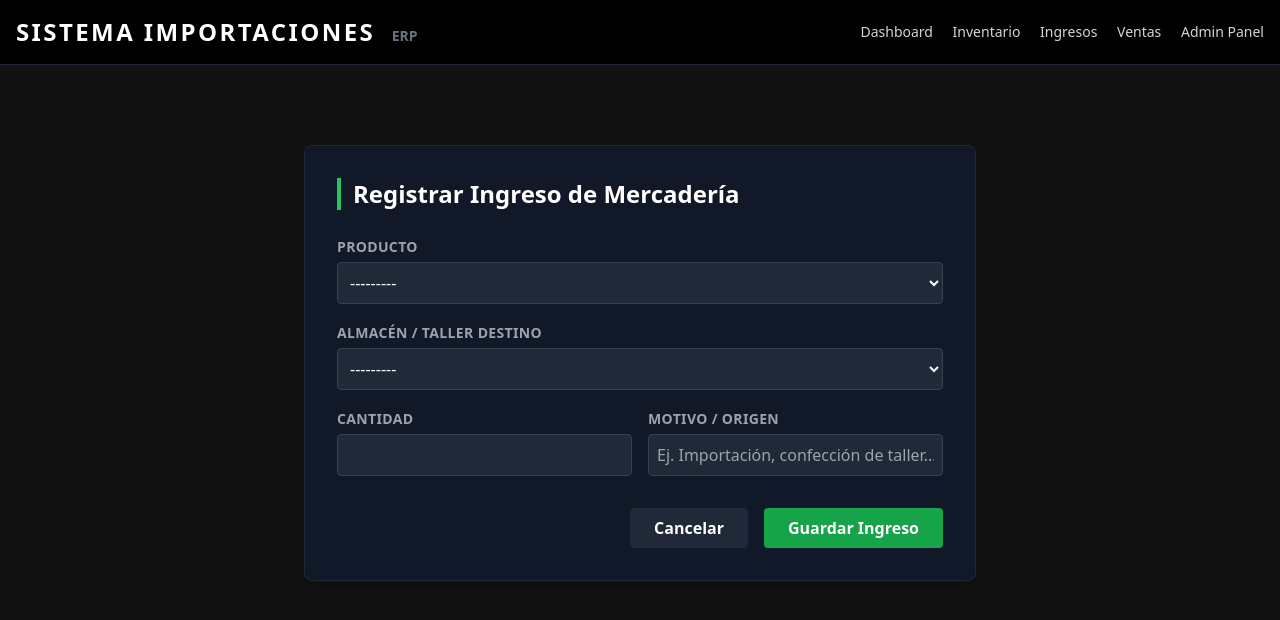
After one commit to Devnithom/erp-importaciones, a Django app: page /ingreso/ in a window 1280 px wide. The commit adds this page. Shown: the top 620 px of the page. Run offline with Django 5.2, Linux system fonts and the light colour scheme; data that the repository does not hold is empty; some libraries are stand-ins or nearby versions.

Commit message:
feat: formulario visual de ingreso de mercaderia y redireccion

```diff
--- a/config/urls.py
+++ b/config/urls.py
@@ -1,6 +1,6 @@
 from django.contrib import admin
 from django.urls import path
-from inventario.views import dashboard_view
+from inventario.views import dashboard_view, ingreso_mercaderia_view
 from catalogo.views import inventario_visual_view
 from django.conf import settings
 from django.conf.urls.static import static
@@ -10,6 +10,7 @@ urlpatterns = [
     path('inventario/', inventario_visual_view, name='inventario_visual'),
     # Conectamos la ruta vacía '' con nuestra nueva función
     path('catalogo/', inventario_visual_view, name='inventario_visual'),
+    path('ingreso/', ingreso_mercaderia_view, name='ingreso_mercaderia'),
     path('', dashboard_view, name='dashboard'),
 ]
 
--- /dev/null
+++ b/inventario/forms.py
@@ -0,0 +1,14 @@
+from django import forms
+from .models import Movimiento
+
+class IngresoMercaderiaForm(forms.ModelForm):
+    class Meta:
+        model = Movimiento
+        fields = ['producto', 'ubicacion', 'cantidad', 'motivo']
+
+        widgets = {
+            'producto': forms.Select(attrs={'class': 'w-full bg-gray-800 text-white border border-gray-700 rounded p-2 mt-1'}),
+            'ubicacion': forms.Select(attrs={'class': 'w-full bg-gray-800 text-white border border-gray-700 rounded p-2 mt-1'}),
+            'cantidad': forms.NumberInput(attrs={'class': 'w-full bg-gray-800 text-white border border-gray-700 rounded p-2 mt-1', 'min': '1'}),
+            'motivo': forms.TextInput(attrs={'class': 'w-full bg-gray-800 text-white border border-gray-700 rounded p-2 mt-1', 'placeholder': 'Ej. Importación, confección de taller...'}),
+        }
--- a/inventario/views.py
+++ b/inventario/views.py
@@ -1,8 +1,9 @@
-from django.shortcuts import render
+from django.shortcuts import render, redirect
 from catalogo.models import Producto
 from inventario.models import Stock
 from ventas.models import Venta
 from django.db.models import Sum
+from .forms import IngresoMercaderiaForm
 
 def dashboard_view(request):
     # 1. Contar cuántos productos distintos existen
@@ -23,3 +24,17 @@ def dashboard_view(request):
         'total_ventas': total_ventas,
     }
     return render(request, 'dashboard.html', context)
+
+# --- NUEVA VISTA PARA EL FORMULARIO DE INGRESO ---
+def ingreso_mercaderia_view(request):
+    if request.method == 'POST':
+        form = IngresoMercaderiaForm(request.POST)
+        if form.is_valid():
+            movimiento = form.save(commit=False)
+            movimiento.tipo = 'ENTRADA' # Candado: Forzamos que sea un ingreso
+            movimiento.save() # Aquí se dispara la matemática automática hacia la tabla Stock
+            return redirect('inventario_visual') # Lo mandamos al catálogo para que vea su stock sumado
+    else:
+        form = IngresoMercaderiaForm()
+
+    return render(request, 'ingreso_mercaderia.html', {'form': form})
--- a/templates/base.html
+++ b/templates/base.html
@@ -20,8 +20,9 @@
                 SISTEMA IMPORTACIONES <span class="text-gray-500 text-sm tracking-normal ml-2">ERP</span>
             </div>
             <div class="space-x-4 text-sm text-gray-300">
-                <a href="#" class="hover:text-white transition">Dashboard</a>
+                <a href="/" class="hover:text-white transition">Dashboard</a>
                 <a href="/catalogo/" class="hover:text-white transition">Inventario</a>
+                <a href="/ingreso/" class="hover:text-white transition">Ingresos</a>
                 <a href="#" class="hover:text-white transition">Ventas</a>
                 <a href="/admin" class="hover:text-red-500 transition">Admin Panel</a>
             </div>
--- /dev/null
+++ b/templates/ingreso_mercaderia.html
@@ -0,0 +1,41 @@
+{% extends 'base.html' %}
+
+{% block content %}
+<div class="max-w-2xl mx-auto bg-gray-900 border border-gray-800 rounded-lg p-8 shadow-lg mt-10">
+    <h1 class="text-2xl font-bold text-white mb-6 border-l-4 border-green-500 pl-3">Registrar Ingreso de Mercadería</h1>
+
+    <form method="POST" action="">
+        {% csrf_token %} <!-- Medida de seguridad obligatoria de Django -->
+
+        <div class="space-y-4">
+            <div>
+                <label class="text-gray-400 text-sm font-bold uppercase tracking-wide">Producto</label>
+                {{ form.producto }}
+            </div>
+
+            <div>
+                <label class="text-gray-400 text-sm font-bold uppercase tracking-wide">Almacén / Taller Destino</label>
+                {{ form.ubicacion }}
+            </div>
+
+            <div class="grid grid-cols-2 gap-4">
+                <div>
+                    <label class="text-gray-400 text-sm font-bold uppercase tracking-wide">Cantidad</label>
+                    {{ form.cantidad }}
+                </div>
+                <div>
+                    <label class="text-gray-400 text-sm font-bold uppercase tracking-wide">Motivo / Origen</label>
+                    {{ form.motivo }}
+                </div>
+            </div>
+        </div>
+
+        <div class="mt-8 flex justify-end gap-4">
+            <a href="/catalogo/" class="bg-gray-800 text-white font-bold py-2 px-6 rounded hover:bg-gray-700 transition">Cancelar</a>
+            <button type="submit" class="bg-green-600 text-white font-bold py-2 px-6 rounded hover:bg-green-500 transition">
+                Guardar Ingreso
+            </button>
+        </div>
+    </form>
+</div>
+{% endblock %}
```
